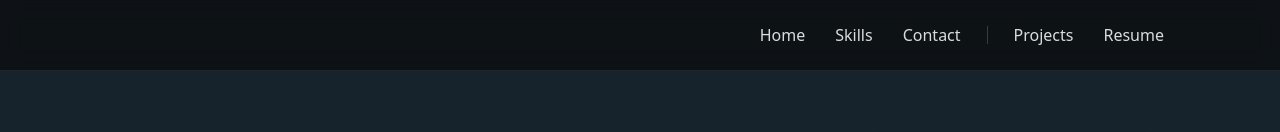
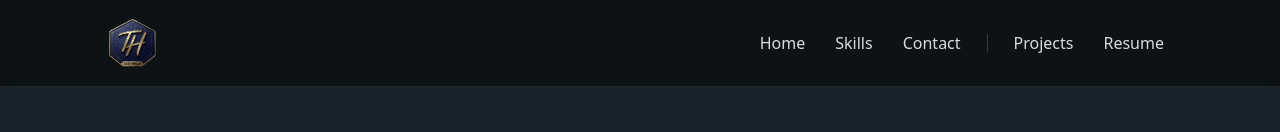
Before and after one commit to Taif-Helly/taif-portfolio, a React (Vite) app: page / in a window 1280 px wide. Shown: the top 132 px of the page. Built offline with nearby package versions, Linux system fonts and the light colour scheme.

Commit message:
added icon in navbar

```diff
--- a/src/App.css
+++ b/src/App.css
@@ -301,6 +301,25 @@ nav {
   max-width: 1100px;
   margin: 0 auto;
   padding: 18px 18px;
+}
+
+.nav-container {
+  display: flex;
+  justify-content: space-between;
+  align-items: center;
+  gap: 20px;
+}
+
+.logo-nav {
+  display: flex;
+  align-items: center;
+  flex-shrink: 0;
+}
+
+.navbar-logo {
+  height: 50px;
+  width: auto;
+  object-fit: contain;
 }
 
 .nav-links {
--- a/src/components/Navbar.jsx
+++ b/src/components/Navbar.jsx
@@ -22,7 +22,11 @@ export default function Navbar() {
     <header>
       <div className="upper-bar">
         <nav>
-          <ul className="nav-links">
+          <div className="nav-container">
+            <div className="logo-nav">
+              <img src="/logo.svg" alt="TH Logo" className="navbar-logo" />
+            </div>
+            <ul className="nav-links">
             <li>
               <button className="nav-btn" onClick={() => goToSection("home")}>
                 Home
@@ -52,6 +56,7 @@ export default function Navbar() {
               </Link>
             </li>
           </ul>
+          </div>
         </nav>
       </div>
     </header>
```
